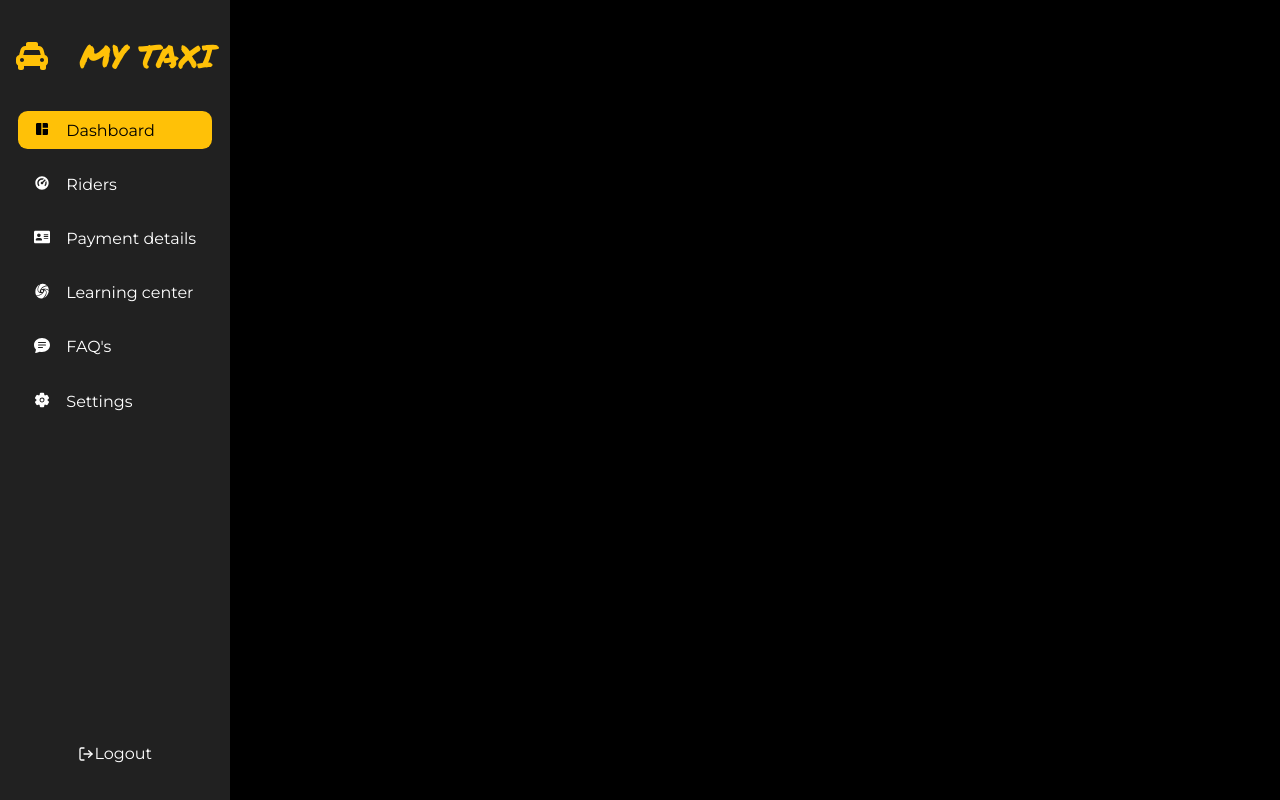
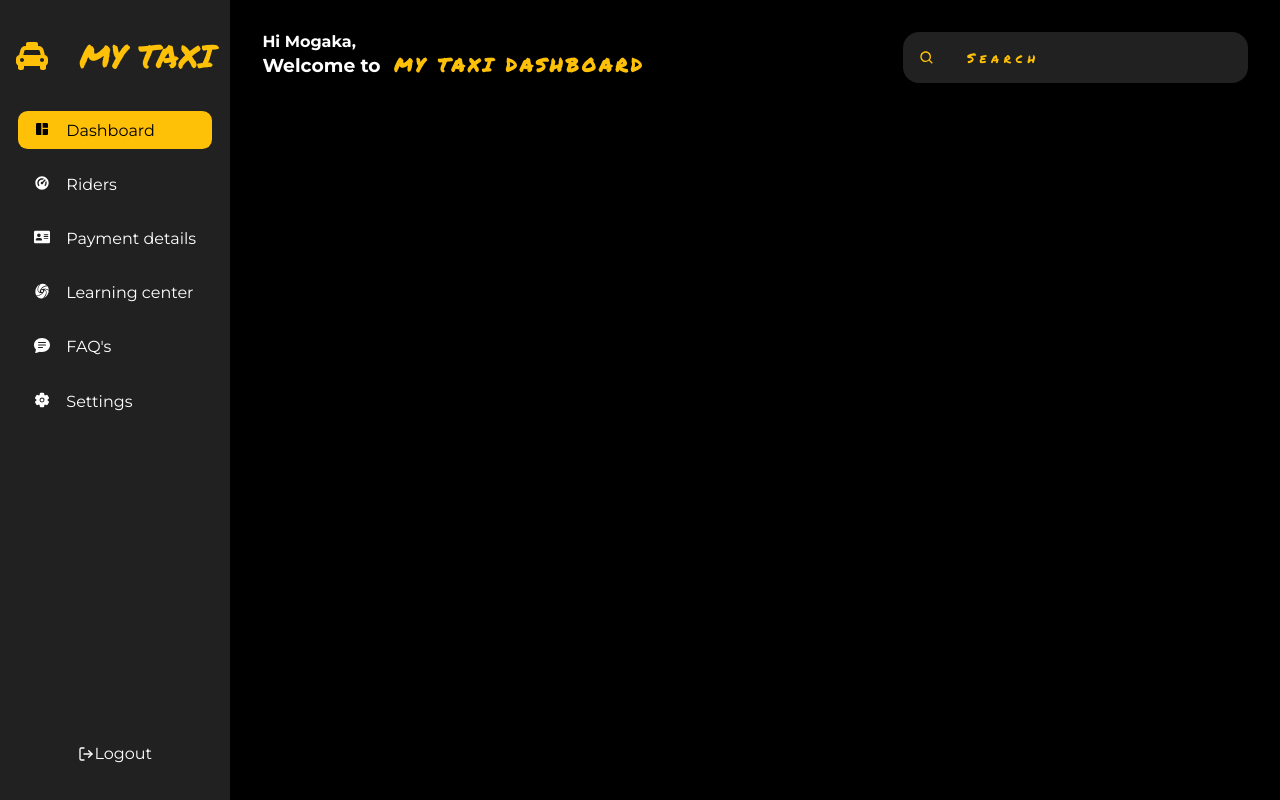
Before and after one commit to Mogakamo/taxi-dashboard, a React (Create React App) app: page / in a window 1280 px wide. Built offline with nearby package versions, Linux system fonts and the light colour scheme.

Commit message:
finished with the Navbar

```diff
--- a/src/components/Dashboard.jsx
+++ b/src/components/Dashboard.jsx
@@ -1,11 +1,35 @@
 import React from 'react'
+import styled from 'styled-components'
+import NavBar from './NavBar';
+import Analytics from './Analytics';
+import FAQs from './FAQs';
+import Earnings from './Earnings';
+import Transfers from './Transfers';
+import Profile from './Profile';
 
 function Dashboard() {
     return (
-        <div>
-
-        </div>
+        <Section>
+            <NavBar />
+            <div className="gird">
+                <div className="row__one">
+                    <Analytics />
+                    <FAQs />
+                </div>
+                <div className="row__two">
+                    <Earnings />
+                    <Transfers />
+                    <Profile />
+                </div>
+            </div>
+        </Section>
     )
 }
 
+const Section = styled.section`
+    margin-left: 18vw;
+    padding: 2rem;
+    height: 100%;
+`;
+
 export default Dashboard
--- a/src/components/NavBar.jsx
+++ b/src/components/NavBar.jsx
@@ -1,11 +1,64 @@
 import React from 'react'
+import styled from "styled-components"
+import {BiSearch} from 'react-icons/bi'
 
 function NavBar() {
     return (
-        <div>
-
-        </div>
+        <Nav>
+            <div className="title">
+                <h4>Hi Mogaka,</h4>
+                <h1>Welcome to <span>my taxi dashboard</span></h1>
+            </div>
+            <div className="search">
+                <BiSearch />
+                <input type="text" placeholder="Search" />
+            </div>
+        </Nav>
     )
 }
 
+const Nav = styled.nav`
+    display: flex;
+    justify-content: space-between;
+    color: white;
+
+    .title {
+        font-size: 16px;
+        h1 {
+            span {
+                margin-left: 0.5rem;
+                color: #ffc107;
+                letter-spacing: 0.2rem;
+                text-transform: uppercase;
+                font-family: 'Permanent Marker', cursive;
+            }
+        }
+    }
+
+    .search {
+        background-color: #212121;
+        display: flex;
+        align-items: center;
+        gap: 2rem;
+        padding: 1rem 8rem 1rem 1rem;
+        border-radius: 1rem;
+        svg {
+            color: #ffc107;
+        }
+        input {
+            background-color: transparent;
+            border: none;
+            color: #ffc107;
+            font-family: 'Permanent Marker', cursive;
+            letter-spacing: 0.3rem;
+            &::placeholder {
+                color: #ffc107;
+            }
+            &:focus {
+                outline: none;
+            }
+        }
+}
+`;
+
 export default NavBar
```
